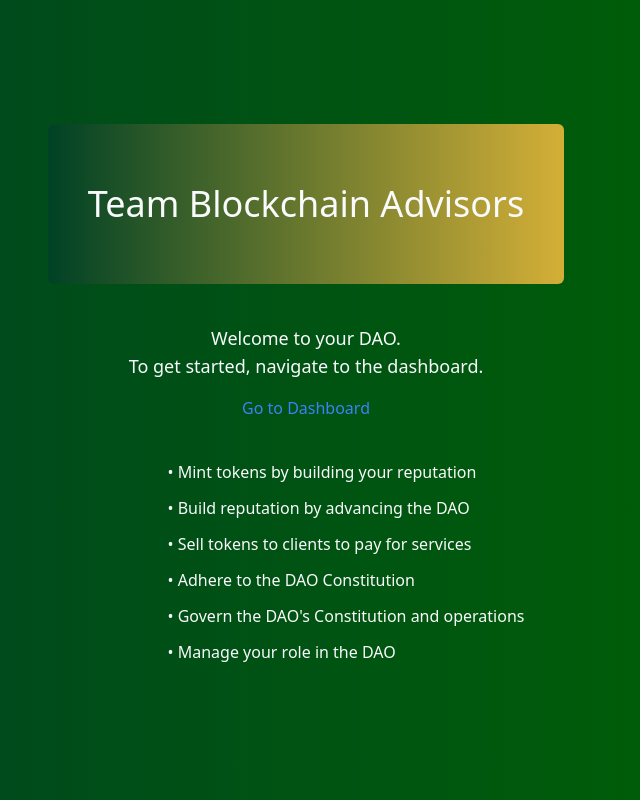
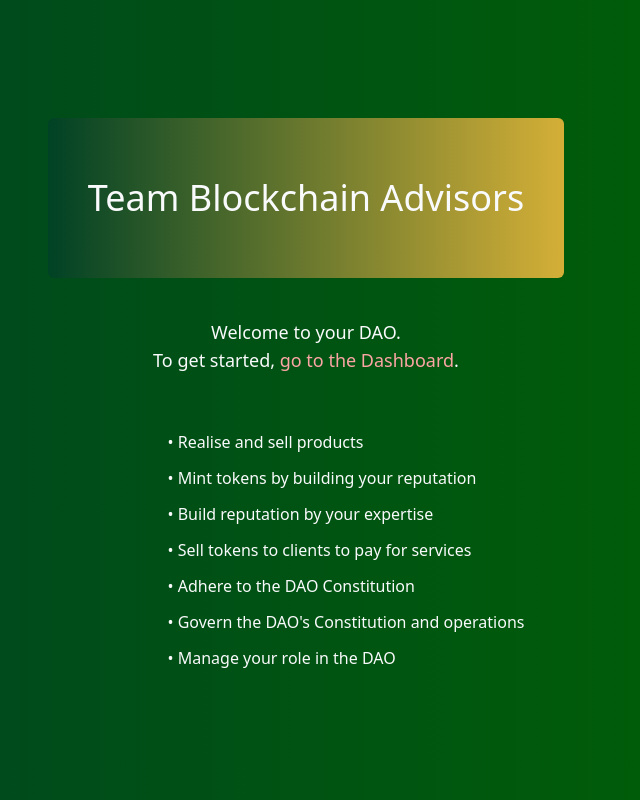
Before and after one commit to wstalmans1/dapp-dashboard-2, a React (Vite) app: page /#/ in a window 1280 px wide. Shown: the whole page, without its empty margins (334-974 px from the left). Built offline with nearby package versions, Linux system fonts and the light colour scheme.

Commit message:
homepage text

```diff
--- a/src/components/HomePage.tsx
+++ b/src/components/HomePage.tsx
@@ -6,11 +6,11 @@ export default function HomePage() {
       <div className="min-h-screen flex flex-col justify-center p-5 bg-gradient-to-british-racing-green text-gray-50 items-center">
         <h1 className="text-4xl mb-4 p-10 flex flex-col justify-center h-20 md:h-40 items-stretch rounded-md bg-gradient-to-r from-british-racing-green to-rich-gold">Team Blockchain Advisors</h1>
         <p className="text-lg pt-6 mb-4 text-center">Welcome to your DAO. <br />
-          To get started, navigate to the dashboard.</p>
-        <Link to="/dashboard" className="text-blue-500 hover:underline">Go to Dashboard</Link>
+          To get started, <Link to="/dashboard" className="text-red-300 hover:underline">go to the Dashboard</Link>.</p>
         <div className="flex flex-col list-disc mt-10 ml-20">
+          <p style={{ paddingLeft: '1em', textIndent: '-1em' }} className="pb-3">• Realise and sell products</p>
           <p style={{ paddingLeft: '1em', textIndent: '-1em' }} className="pb-3">• Mint tokens by building your reputation</p>
-          <p style={{ paddingLeft: '1em', textIndent: '-1em' }} className="pb-3">• Build reputation by advancing the DAO</p>
+          <p style={{ paddingLeft: '1em', textIndent: '-1em' }} className="pb-3">• Build reputation by your expertise</p>
           <p style={{ paddingLeft: '1em', textIndent: '-1em' }} className="pb-3">• Sell tokens to clients to pay for services</p>
           <p style={{ paddingLeft: '1em', textIndent: '-1em' }} className="pb-3">• Adhere to the DAO Constitution</p>
           <p style={{ paddingLeft: '1em', textIndent: '-1em' }} className="pb-3">• Govern the DAO's Constitution and operations</p>
```
